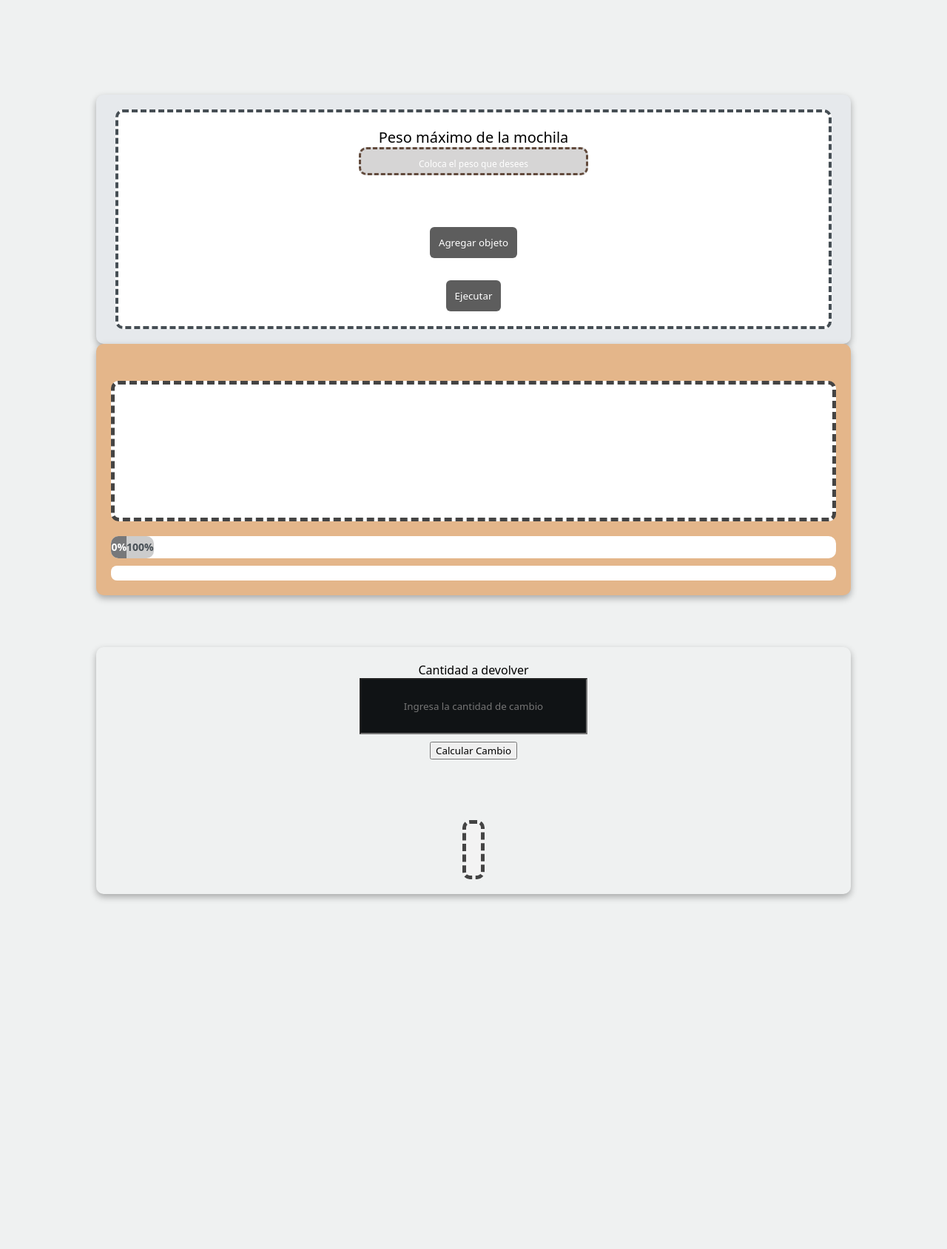
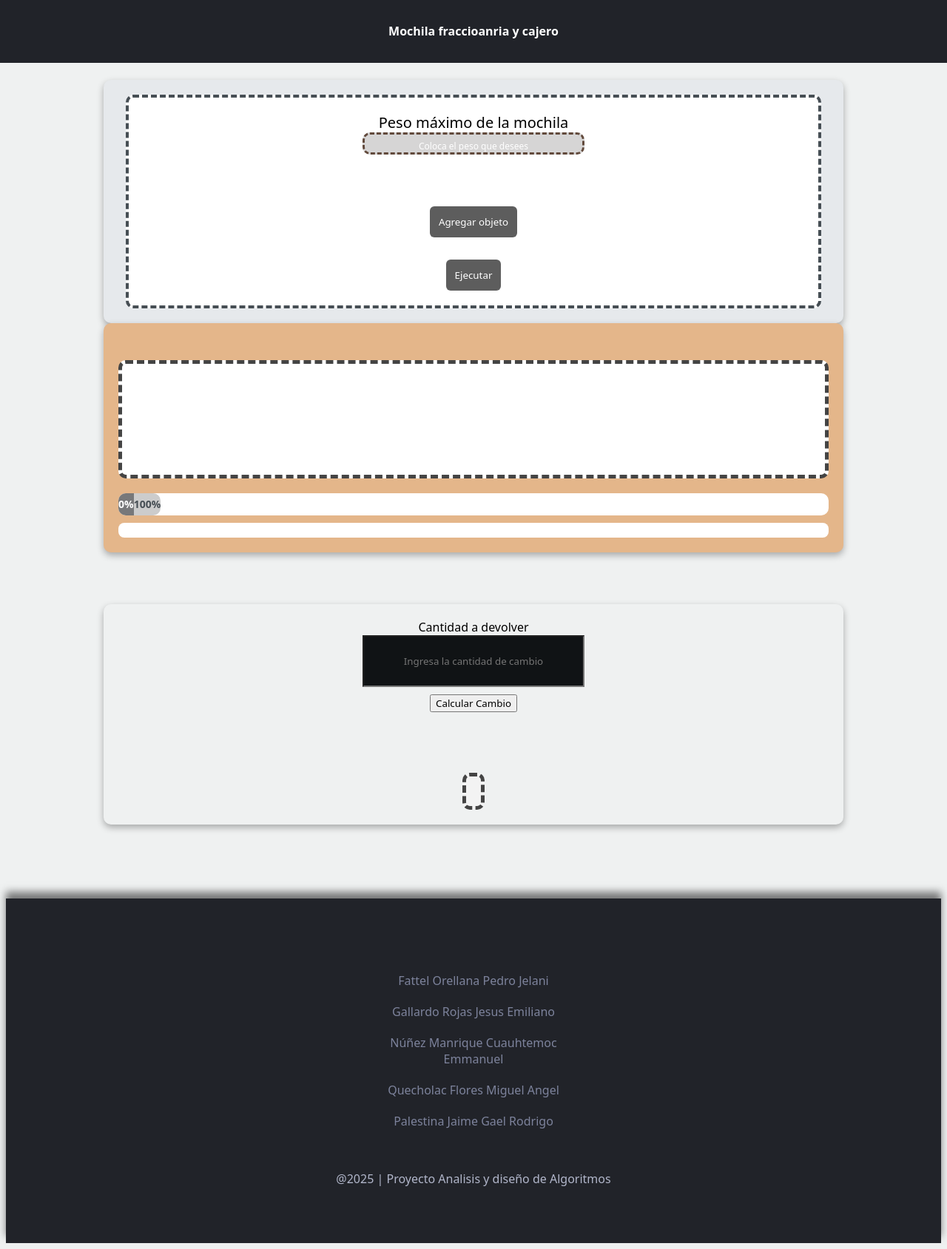
Before and after one commit to NunezManriqueCuauhtemocEmmanuel/mochilaFraccionaria, a plain HTML site: page index.html in a window 1280 px wide. Shown: the whole page at 74% size. Before the commit the page ends 1237 px from the top, so only its background shows below. Drawn offline with Linux system fonts and the light colour scheme; a web font is replaced by a local one.

Commit message:
Primer commit

```diff
--- a/css/style.css
+++ b/css/style.css
@@ -1,5 +1,7 @@
 *{
   font-family: "DynaPuff", system-ui;;
+  box-sizing: border-box;
+  list-style: none;
 }
 
 input[type=number]::-webkit-outer-spin-button,
@@ -15,7 +17,6 @@ input[type=number] {
 body {
   font-family: Arial, sans-serif;
   background: #eff1f1;
-  padding: 20px;
   display: flex;
   align-items: center;
   flex-direction: column;
@@ -229,29 +230,28 @@ h1 {
   height: 70px;
 }
 
-/* NUEVO: estilo para inputs resaltados cuando el item está en la mochila */
+
 .resaltado {
-  background-color: #ffe082;
-  border-color: #ffb300 !important;
+  background-color: #90abe2;
+  border-color: #90abe2 !important;
   transition: background-color 0.7s ease, border-color 0.7s ease;
 }
 
-/* NUEVO: estilos para billetes animados en el cajero */
+
 .billete {
-  background-color: #fdd835;
+  background-color: #35a84a;
   border-radius: 8px;
   box-shadow: 0 2px 6px rgba(0,0,0,0.2);
   padding: 8px 15px;
   margin: 5px;
   font-weight: bold;
-  color: #5d4037;
-  font-size: 18px;
+  color: #ffffff;
+  font-size: 14px;
   opacity: 0;
   animation: caer 0.5s forwards;
   user-select: none;
 }
 
-/* Animación para billetes que caen */
 @keyframes caer {
   0% {
     opacity: 0;
@@ -262,3 +262,81 @@ h1 {
     transform: translateY(0) scale(1);
   }
 }
+
+.footer{
+    text-align: center;
+    width: 100%;
+    font-family: "Glory", serif;
+    margin-top: 100px;
+    display: flex;
+    justify-content: center;
+    align-items: center;
+    flex-direction: column;
+    background: #212329;
+    min-height: 100px;
+    box-shadow: 0px -9px 10px rgba(0, 0, 0, 0.5);
+}
+
+.pie{
+    display: flex;
+    justify-content: center;
+    align-items: center;
+    flex-direction: column;
+    margin: 60px;
+}
+.links{
+    display: flex;
+    justify-content: center;
+    align-items: center;
+    position: relative;
+    flex-wrap: wrap;
+    flex-direction: column;
+    margin: 30px 0;
+    padding: 0;
+}
+
+.links li{
+    margin: 10px;
+    list-style: none;
+    width: 300px;
+    text-align: center;
+}
+
+.links li a{
+    text-decoration: none;
+    color: #7d839c;
+    font-weight: 500;
+    font-size: 16px;
+}
+
+.pie p{
+    color: #b1b6ca;
+}
+
+.pie img{
+    filter: grayscale(120%);
+    transition: all 0.5s;
+    opacity: 50%;
+}
+
+.pie img:hover{
+    transform: scale(1.5);
+    opacity: 100%;
+    filter: grayscale(0%) drop-shadow(0px 5px 20px rgb(24, 91, 235));
+}
+
+
+header{
+  position: fixed;
+  width: 100%;
+  top: 0;
+  right: 0;
+  z-index: 1000;
+  display: flex;
+  align-items: center;
+  justify-content: center;
+  padding: 10px;
+  transition: all .25s ease;
+  background: #212329;
+  color: white;
+}
--- a/index.html
+++ b/index.html
@@ -11,7 +11,11 @@
   <link rel="stylesheet" href="https://cdnjs.cloudflare.com/ajax/libs/font-awesome/6.5.0/css/all.min.css">
 </head>
 <body>
-  <div class="navbar"></div>
+  <header>
+    <div>
+      <h4>Mochila fraccioanria y cajero</h4>
+    </div>
+  </header>
 
   <div class="contenedor">
     <div class="margen">
@@ -39,6 +43,19 @@
     <div id="animacionCajero" class="mochila" style="background:#f3f3f3; min-height: 50px;"></div>
   </div>
 
+  <div class="footer">
+    <div class="pie">
+      <ul class="links">
+        <li><a href="#datos">Fattel Orellana Pedro Jelani</a></li>
+        <li><a href="#guia">Gallardo Rojas Jesus Emiliano</a></li>
+        <li><a href="#crear">Núñez Manrique Cuauhtemoc Emmanuel</a></li>
+        <li><a href="#paridad">Quecholac Flores Miguel Angel</a></li>
+        <li><a href="#multi">Palestina Jaime Gael Rodrigo</a></li>
+      </ul>
+      <p>@2025 | Proyecto Analisis y diseño de Algoritmos</p>
+    </div>
+  </div>
+
   <script src="./js/script.js"></script>
 </body>
 </html>
```
